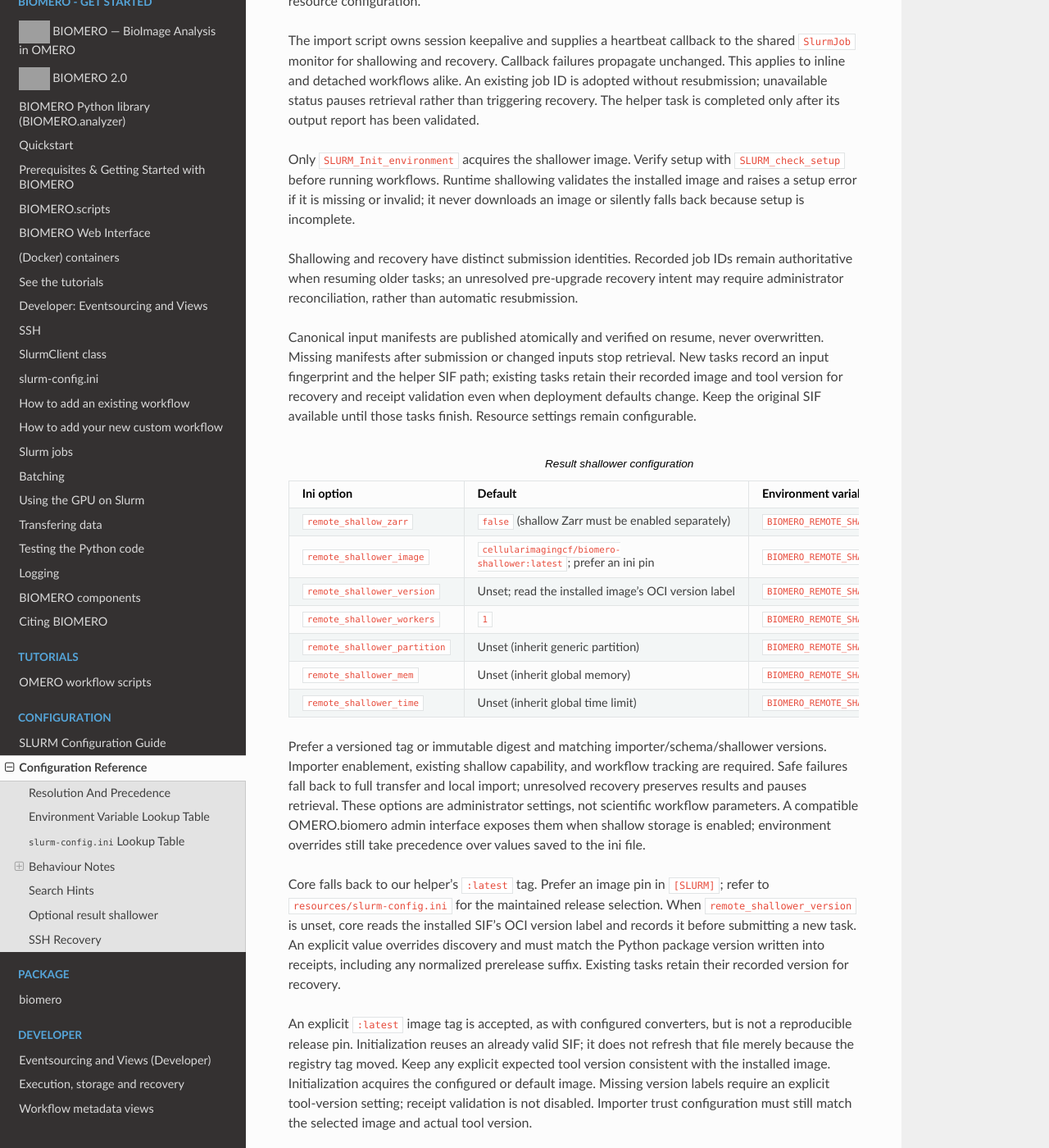
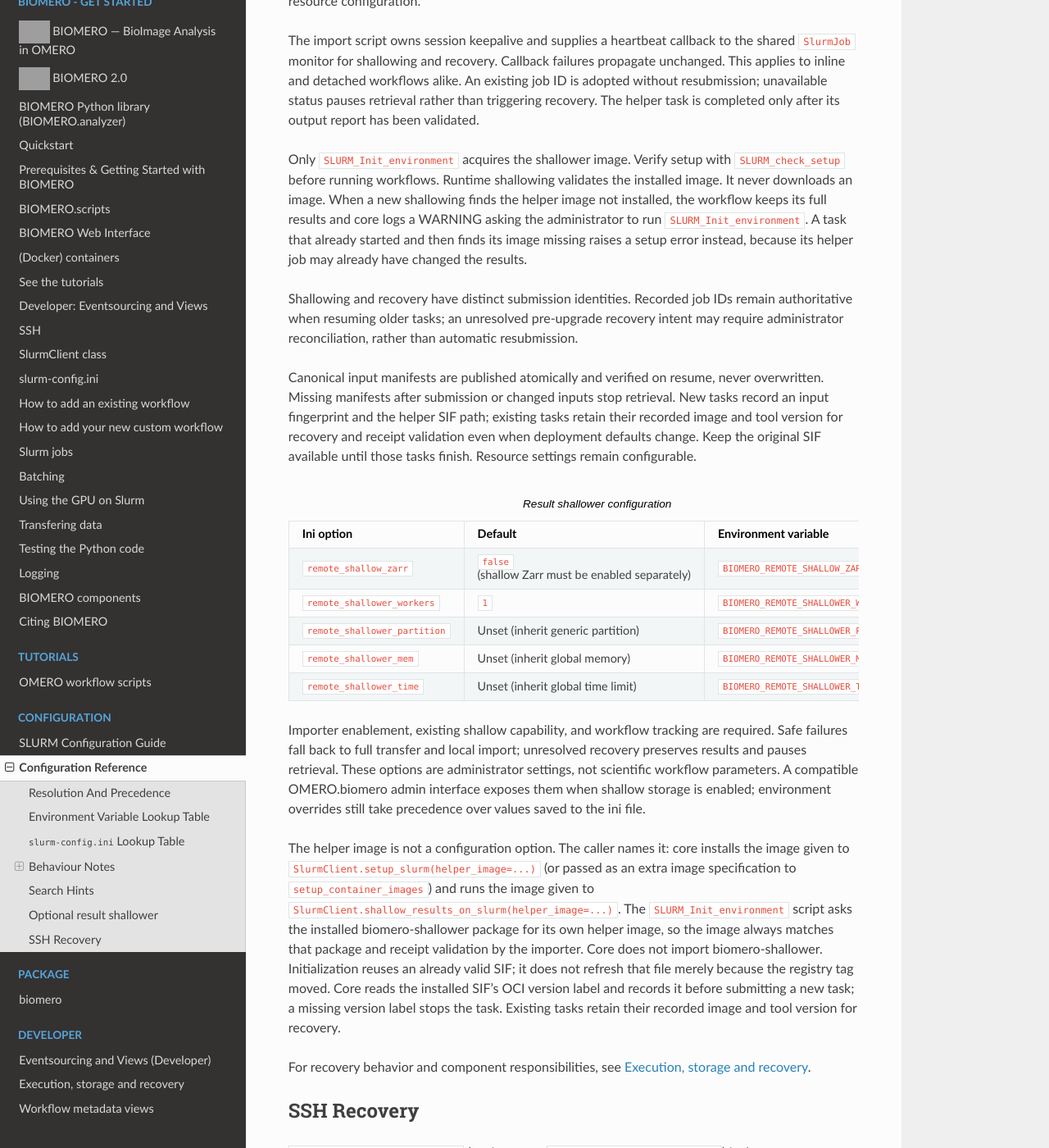
Before and after one commit to NL-BioImaging/biomero, a Sphinx documentation site: the page built from docs/configuration-reference.rst, in a window 1280 px wide and 1400 px high, scrolled down 6904 px. Shown: the whole window at 82% size. Built offline with Sphinx 7.4.7 and the Read the Docs theme 3.1.0, drawn with Linux system fonts in a browser that asks for light colours; pages that are not in the unit, such as notebooks, are missing from menus; grey boxes are pictures that could not be loaded.

Commit message:
Install the shallower helper image named by the caller
Core no longer reads the helper image or version from the INI or the
constructor. The caller names the helper image: setup_slurm(helper_image=)
installs it and shallow_results_on_slurm(helper_image=) runs it. When a new
shallowing finds the image not installed, the full results are kept and a
WARNING tells the administrator to run Slurm Init; a started task whose image
is missing still raises, because its helper job may have changed the results.

Co-Authored-By: Claude Sonnet 5.5 <noreply@anthropic.com>

```diff
--- a/docs/configuration-reference.rst
+++ b/docs/configuration-reference.rst
@@ -474,8 +474,11 @@ task is completed only after its output report has been validated.
 
 Only ``SLURM_Init_environment`` acquires the shallower image. Verify setup with
 ``SLURM_check_setup`` before running workflows. Runtime shallowing validates the
-installed image and raises a setup error if it is missing or invalid; it never
-downloads an image or silently falls back because setup is incomplete.
+installed image. It never downloads an image. When a new shallowing finds the
+helper image not installed, the workflow keeps its full results and core logs a
+WARNING asking the administrator to run ``SLURM_Init_environment``. A task that
+already started and then finds its image missing raises a setup error instead,
+because its helper job may already have changed the results.
 
 Shallowing and recovery have distinct submission identities. Recorded job
 IDs remain authoritative when resuming older tasks; an unresolved pre-upgrade
@@ -499,12 +502,6 @@ available until those tasks finish. Resource settings remain configurable.
    * - ``remote_shallow_zarr``
      - ``false`` (shallow Zarr must be enabled separately)
      - ``BIOMERO_REMOTE_SHALLOW_ZARR``
-   * - ``remote_shallower_image``
-     - ``cellularimagingcf/biomero-shallower:latest``; prefer an ini pin
-     - ``BIOMERO_REMOTE_SHALLOWER_IMAGE``
-   * - ``remote_shallower_version``
-     - Unset; read the installed image's OCI version label
-     - ``BIOMERO_REMOTE_SHALLOWER_VERSION``
    * - ``remote_shallower_workers``
      - ``1``
      - ``BIOMERO_REMOTE_SHALLOWER_WORKERS``
@@ -518,30 +515,25 @@ available until those tasks finish. Resource settings remain configurable.
      - Unset (inherit global time limit)
      - ``BIOMERO_REMOTE_SHALLOWER_TIME``
 
-Prefer a versioned tag or immutable digest and matching importer/schema/shallower
-versions. Importer enablement, existing shallow capability, and workflow tracking
+Importer enablement, existing shallow capability, and workflow tracking
 are required. Safe failures fall back to full transfer and local import;
 unresolved recovery preserves results and pauses retrieval. These options are
 administrator settings, not scientific workflow parameters. A compatible
 OMERO.biomero admin interface exposes them when shallow storage is enabled;
 environment overrides still take precedence over values saved to the ini file.
 
-Core falls back to our helper's ``:latest`` tag. Prefer an image pin in
-``[SLURM]``; refer to ``resources/slurm-config.ini`` for the maintained
-release selection. When ``remote_shallower_version`` is unset, core reads the
-installed SIF's OCI version label and records it before submitting a new task.
-An explicit value overrides discovery and must match the Python package
-version written into receipts, including any normalized prerelease suffix.
-Existing tasks retain their recorded version for recovery.
-
-An explicit ``:latest`` image tag is accepted, as with configured converters,
-but is not a reproducible release pin. Initialization reuses an already valid
-SIF; it does not refresh that file merely because the registry tag moved.
-Keep any explicit expected tool version consistent with the installed image.
-Initialization acquires the configured or default image. Missing version
-labels require an explicit tool-version setting; receipt validation is not
-disabled. Importer trust configuration must still match the selected image and
-actual tool version.
+The helper image is not a configuration option. The caller names it: core
+installs the image given to ``SlurmClient.setup_slurm(helper_image=...)`` (or
+passed as an extra image specification to ``setup_container_images``) and runs
+the image given to ``SlurmClient.shallow_results_on_slurm(helper_image=...)``.
+The ``SLURM_Init_environment`` script asks the installed biomero-shallower
+package for its own helper image, so the image always matches that package
+and receipt validation by the importer. Core does not import
+biomero-shallower. Initialization reuses an already valid SIF; it does not
+refresh that file merely because the registry tag moved. Core reads the
+installed SIF's OCI version label and records it before submitting a new task;
+a missing version label stops the task. Existing tasks retain their recorded
+image and tool version for recovery.
 
 For recovery behavior and component responsibilities, see
 :doc:`developer/execution-and-storage`.
```
Also changed, not shown: README.md (+6 -13 lines), docs/slurm-configuration.rst (+18 -26 lines), 9 other files.
